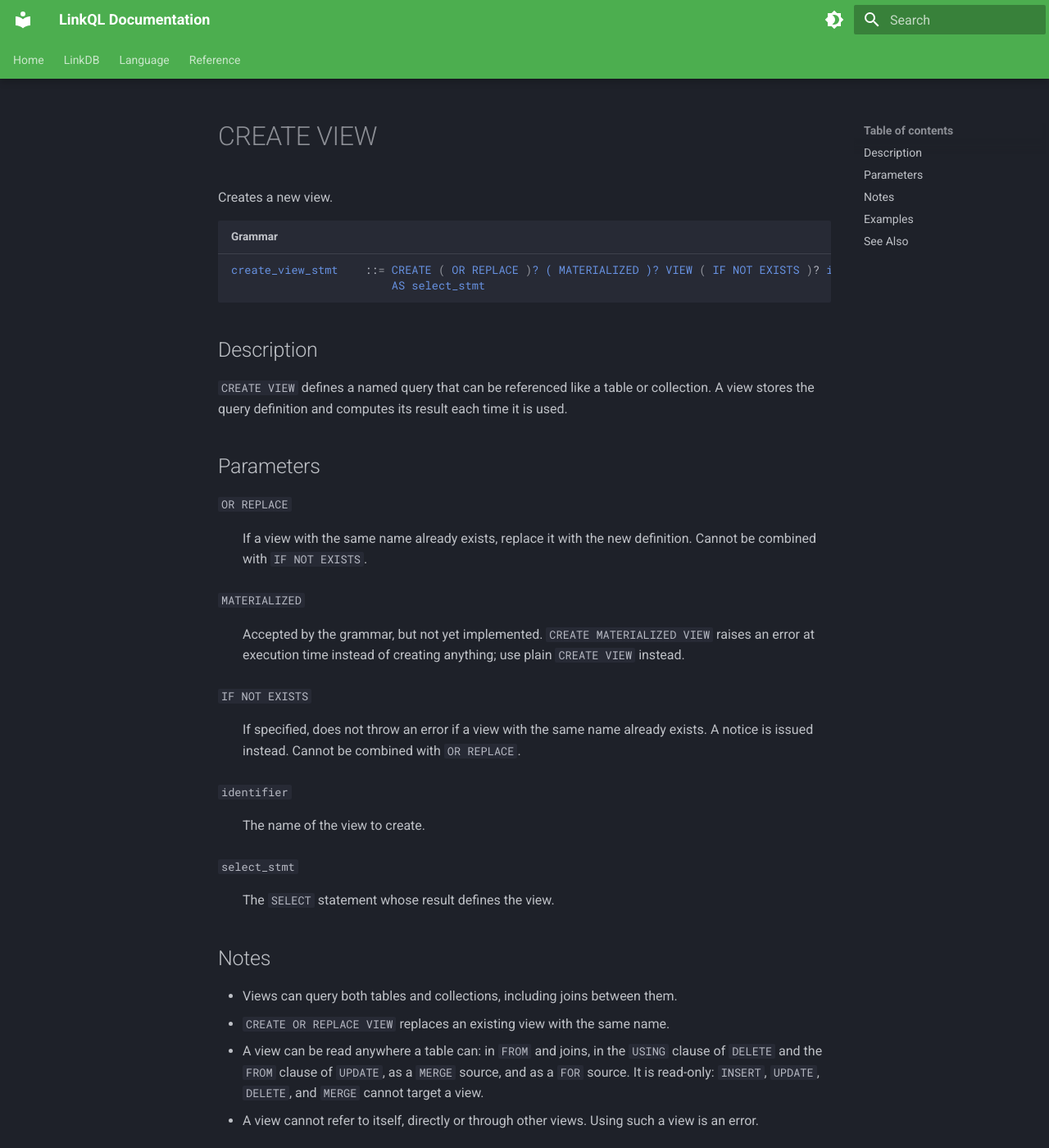
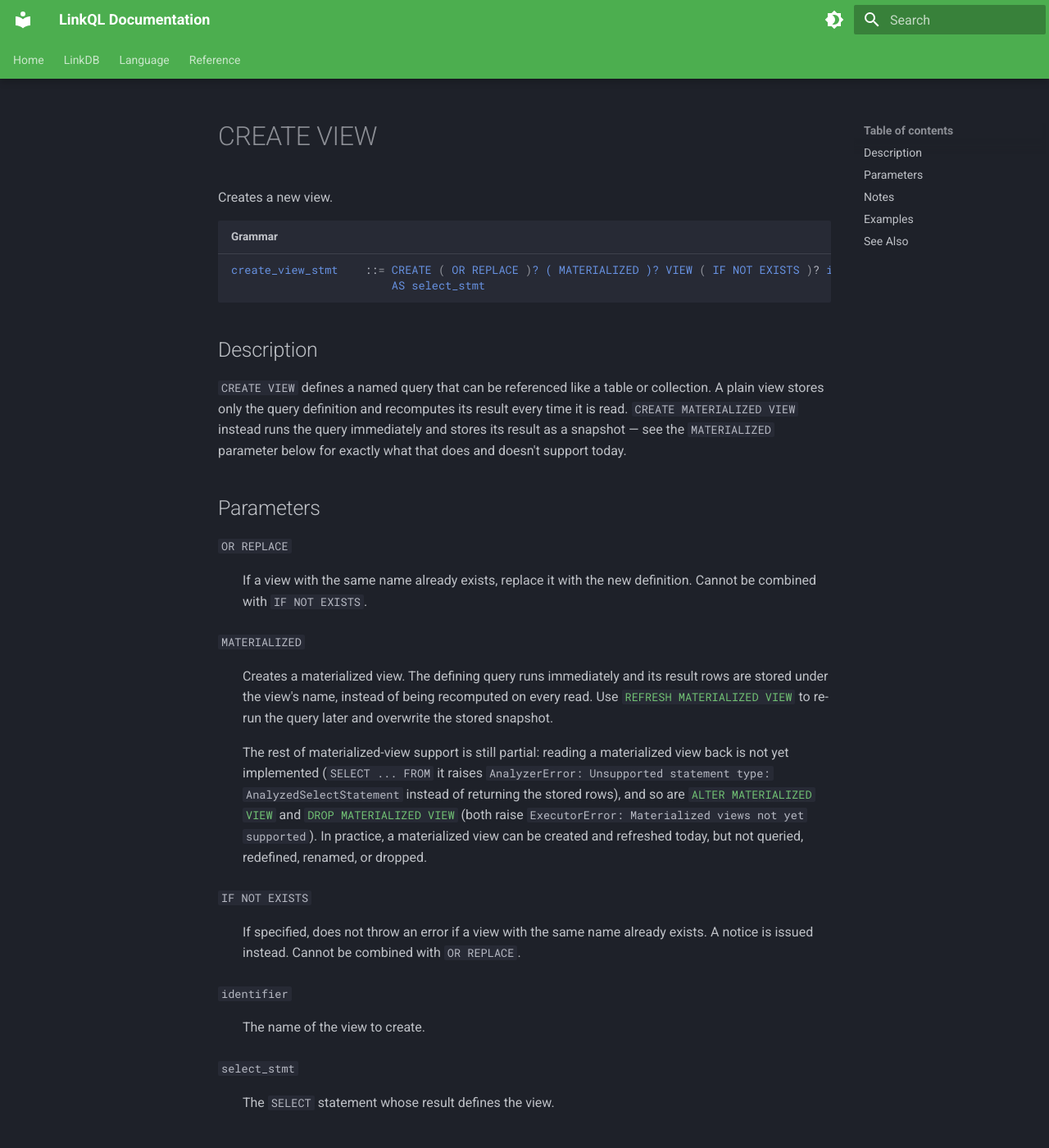
Before and after one commit to linkql/linkdb-docs, an MkDocs documentation site: the page built from docs/language/ddl/create/create-view.md, in a window 1280 px wide and 1400 px high. Shown: the whole window at 82% size. Built offline with MkDocs 1.6.1 and Material for MkDocs 9.7.7, drawn with Linux system fonts in a browser that asks for light colours; some of the changed text lies outside the part shown.

Commit message:
document that CREATE/REFRESH MATERIALIZED VIEW now work, ALTER/DROP/read still don't

````diff
--- a/docs/language/ddl/create/create-view.md
+++ b/docs/language/ddl/create/create-view.md
@@ -8,8 +8,11 @@ create_view_stmt    ::= CREATE ( OR REPLACE )? ( MATERIALIZED )? VIEW ( IF NOT E
 
 ## Description
 `CREATE VIEW` defines a named query that can be referenced like a table or
-collection. A view stores the query definition and computes its result each time
-it is used.
+collection. A plain view stores only the query definition and recomputes its
+result every time it is read. `CREATE MATERIALIZED VIEW` instead runs the
+query immediately and stores its result as a snapshot — see the
+`MATERIALIZED` parameter below for exactly what that does and doesn't
+support today.
 
 ## Parameters
 
@@ -18,9 +21,21 @@ it is used.
     definition. Cannot be combined with `IF NOT EXISTS`.
 
 `MATERIALIZED`
-:   Accepted by the grammar, but not yet implemented. `CREATE MATERIALIZED
-    VIEW` raises an error at execution time instead of creating anything; use
-    plain `CREATE VIEW` instead.
+:   Creates a materialized view. The defining query runs immediately and its
+    result rows are stored under the view's name, instead of being
+    recomputed on every read. Use
+    [`REFRESH MATERIALIZED VIEW`](../../utility.md#refresh-materialized-view)
+    to re-run the query later and overwrite the stored snapshot.
+
+    The rest of materialized-view support is still partial: reading a
+    materialized view back is not yet implemented (`SELECT ... FROM` it
+    raises `AnalyzerError: Unsupported statement type:
+    AnalyzedSelectStatement` instead of returning the stored rows), and so
+    are [`ALTER MATERIALIZED VIEW`](../alter/alter-view.md) and
+    [`DROP MATERIALIZED VIEW`](../drop/drop-view.md) (both raise
+    `ExecutorError: Materialized views not yet supported`). In practice, a
+    materialized view can be created and refreshed today, but not queried,
+    redefined, renamed, or dropped.
 
 `IF NOT EXISTS`
 :   If specified, does not throw an error if a view with the same name already
@@ -64,8 +79,14 @@ SELECT users.username, posts::content
 FROM users LEFT JOIN posts ON users.user_id = posts::user_id;
 ```
 
+```sql title="Create a materialized view"
+CREATE MATERIALIZED VIEW user_stats AS
+SELECT users.status, COUNT(*) AS total FROM users GROUP BY users.status;
+```
+
 ## See Also
-[DROP VIEW](../drop/drop-view.md), [ALTER VIEW](../alter/alter-view.md)
+[DROP VIEW](../drop/drop-view.md), [ALTER VIEW](../alter/alter-view.md),
+[REFRESH MATERIALIZED VIEW](../../utility.md#refresh-materialized-view)
 
 ---
 [← Back to CREATE INDEX / VIEW / TABLE / COLLECTION / DATABASE](../create.md)
````
Also changed, not shown: docs/language/ddl/alter/alter-view.md (+8 -2 lines), docs/language/ddl/drop/drop-view.md (+8 -2 lines), docs/language/utility.md (+17 -5 lines).
